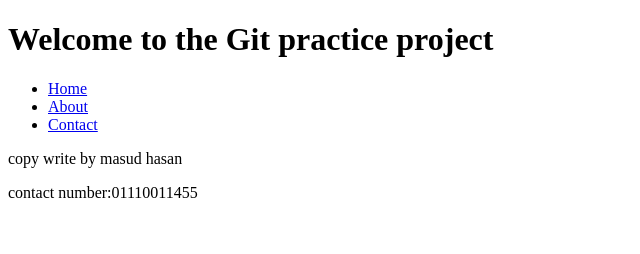
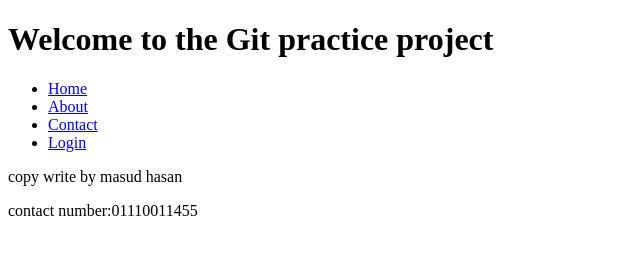
Before and after one commit to masudhasansarker/Learning-git, a plain HTML site: page index.html in a window 1280 px wide. Shown: the whole page, without its empty margins (0-640 px from the left). Drawn offline with Linux system fonts and the light colour scheme.

Commit message:
add a navbar item

```diff
--- a/index.html
+++ b/index.html
@@ -12,6 +12,7 @@
             <li><a href="/">Home</a></li>
             <li><a href="/">About</a></li>
             <li><a href="/">Contact</a></li>
+	    <li><a href="/">Login</a></li>
         </ul>
     </nav>
     <footer>
```
